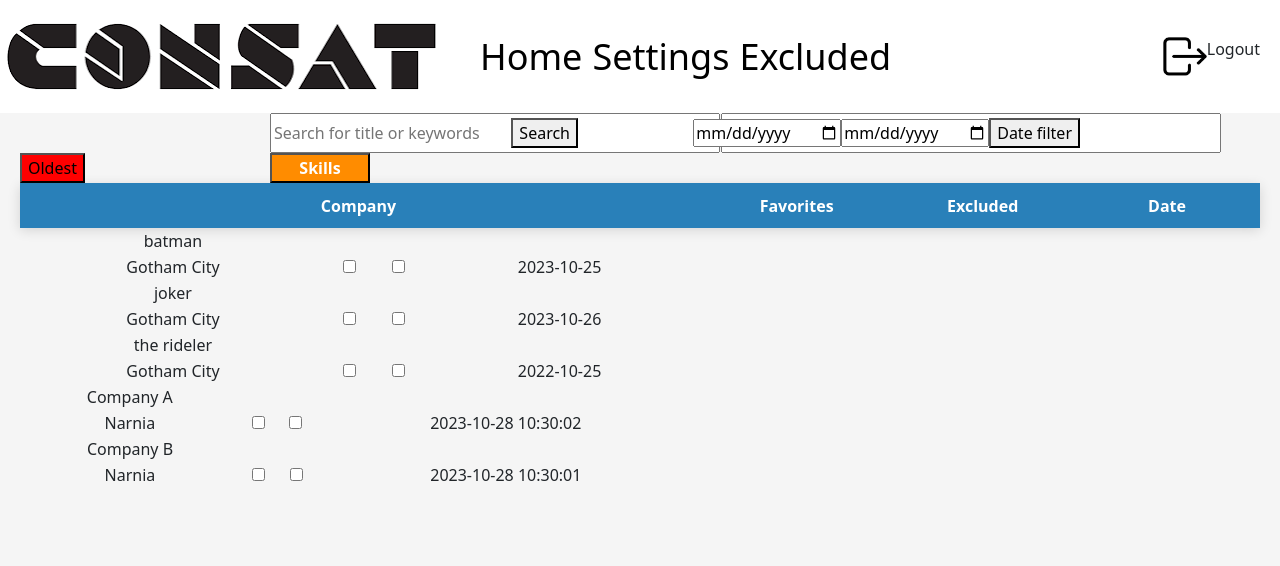
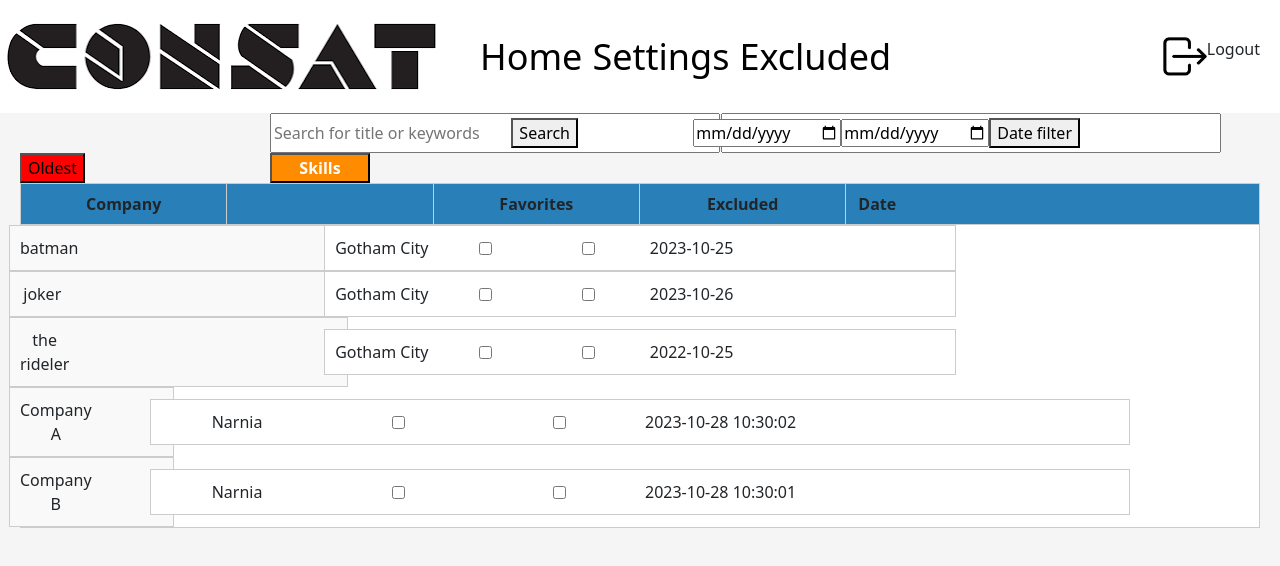
Before and after one commit to Vellethe/LIA, a React (Create React App) app in the folder React/ClientApp/: page / in a window 1280 px wide. Shown: the top 566 px of the page. Built offline with nearby package versions, Linux system fonts and the light colour scheme.

Commit message:
Table into grid

```diff
--- a/React/ClientApp/src/components/Table.css
+++ b/React/ClientApp/src/components/Table.css
@@ -50,3 +50,73 @@ table {
 {
     cursor: pointer;
 }
+
+.grid-container {
+    display: flex;
+    flex-direction: column;
+    border: 1px solid #ccc;
+    width: 100%;
+}
+
+.grid-header {
+    display: grid;
+    grid-template-columns: 1fr 1fr 1fr 1fr 2fr; /* Adjust the widths as needed */
+    background-color: #2980b9;
+    border-bottom: 1px solid #ccc;
+    font-weight: bold;
+}
+
+.grid-header-cell {
+    padding: 8px;
+    text-align: center;
+    border-right: 1px solid #ccc;
+}
+
+    .grid-header-cell:last-child {
+        border-right: none; /* Remove border for the last cell */
+    }
+
+    .grid-header-cell.text {
+        flex: 1;
+    }
+
+    .grid-header-cell.name {
+        flex: 2;
+        cursor: pointer;
+    }
+
+.grid-body {
+    display: flex;
+    flex-direction: column;
+}
+
+.grid {
+    display: grid;
+    grid-template-columns: 1fr 1fr 1fr 1fr 2fr; /* Adjust the widths as needed */
+}
+
+.row {
+    display: grid;
+    grid-template-columns: 1fr 1fr 1fr 1fr 2fr; /* Adjust the widths as needed */
+    align-items: center;
+    padding: 5px;
+    border: 1px solid #ccc;
+}
+
+.cell {
+    padding: 5px;
+    text-align: center;
+}
+
+.row:nth-child(odd) {
+    background-color: #f9f9f9;
+}
+
+.row:nth-child(even) {
+    background-color: #fff;
+}
+
+input[type="checkbox"] {
+    display: block;
+    margin: 0 auto;
+}
--- a/React/ClientApp/src/components/Table.js
+++ b/React/ClientApp/src/components/Table.js
@@ -1,6 +1,6 @@
-import React, { Component, useState } from "react";
+import React, { useState } from "react";
 import "./Table.css";
-import { TableEntry } from "./TableEntry"
+//import { TableEntry } from "./TableEntry"
 
 var dataArray = [
     { id: 1, name: "batman", role: "Hero", contactName: "Bruce Wane", date: "2023-10-25", location: "Gotham City", tags: ["crime", "hero", "stuff"], favorit: true },
@@ -16,13 +16,6 @@ export const Table = () => {
     const [isAscending, setAscending] = useState(true);
     const [sortColumn, setSortColumn] = useState("date");
 
-    const getMinutesAgo = (date) => {
-        const now = new Date();
-        const postDate = new Date(date);
-        const diff = Math.floor((now - postDate) / (1000 * 60)); // Convert milliseconds to minutes
-        return diff;
-    }
-
     const sortDate = () => {
         setSortColumn("date")
         setAscending(!isAscending);
@@ -37,23 +30,6 @@ export const Table = () => {
         });
         setJobData(newData);
     }
-
-    //const sortDate = () => {
-    //    setSortColumn("date");
-    //    setAscending(!isAscending);
-    //    const newData = [...jobData];
-    //    newData.sort((a, b) => {
-    //        const diffA = getMinutesAgo(a.date);
-    //        const diffB = getMinutesAgo(b.date);
-
-    //        if (isAscending) {
-    //            return diffA - diffB;
-    //        } else {
-    //            return diffB - diffA;
-    //        }
-    //    });
-    //    setJobData(newData);
-    //}
 
     const sortName = () => {
         setSortColumn("date")
@@ -71,26 +47,36 @@ export const Table = () => {
     }
     return (
         <div>
-
-            <button onClick={sortDate} className={sortColumn === "date" ? (isAscending ? "ascending" : "descending") : ""}>
+            <button
+                onClick={sortDate}
+                className={sortColumn === "date" ? (isAscending ? "ascending" : "descending") : ""}
+            >
                 {isAscending ? "Oldest" : "Newest"}
             </button>
-            <table>
-                <thead>
-                    <tr>
-                        <th className="text">Company</th>
-                        <th></th>
-                        <th className="text">Favorites</th>
-                        <th className="text">Excluded</th>
-                        <th onClick={() => sortName(isAscending)} className={"name " + (sortColumn === "name" ? (isAscending ? "ascending" : "descending") : "")}>Date</th>
-                    </tr>
-                </thead>
-                <tbody>
-                    {jobData.map(job =>
-                        <TableEntry key={job.id} job={job} />
-                    )}
-                </tbody>
-            </table>
+            <div class="grid-container">
+                <div class="grid-header">
+                    <div class="grid-header-cell text">Company</div>
+                    <div class="grid-header-cell"></div>
+                    <div class="grid-header-cell text">Favorites</div>
+                    <div class="grid-header-cell text">Excluded</div>
+                    <div class="grid-header-cell name" onClick={() => sortName(isAscending)}>Date</div>
+                </div>
+                <div class="grid-body">
+                    {jobData.map(job => (
+                        <div class="grid" key={job.id}>
+                            <div class="row row1">
+                                <div class="cell text">{job.name}</div>
+                            </div>
+                            <div class="row row2">
+                                <div class="cell text">{job.location}</div>
+                                <div class="cell text"><input type="checkbox" /></div>
+                                <div class="cell text"><input type="checkbox" /></div>
+                                <div class="cell text">{job.date}</div>
+                            </div>
+                        </div>
+                    ))}
+                </div>
+            </div>
         </div>
     );
 }
--- a/React/ClientApp/src/components/TableEntry.js
+++ b/React/ClientApp/src/components/TableEntry.js
@@ -18,17 +18,16 @@ export function TableEntry({ job }) {
 
 
     return (
-        <table>
-            <tr className="row1">
-                <td className="text">{job.name}</td>
-            </tr>
-            <tr className="row2">
-                <td className="text">{job.location}</td>
-                <td className="text"><input type="checkbox"></input></td>
-                <td className="text"><input type="checkbox"></input></td>
-                <td className="text">{job.date}</td>
-            </tr>
-        </table>
-
+        <div class="grid">
+            <div class="row row1">
+                <div class="cell text">{job.name}</div>
+            </div>
+            <div class="row row2">
+                <div class="cell text">{job.location}</div>
+                <div class="cell text"><input type="checkbox"></input></div>
+                <div class="cell text"><input type="checkbox"></input></div>
+                <div class="cell text">{job.date}</div>
+            </div>
+        </div>
     );
 }
```
